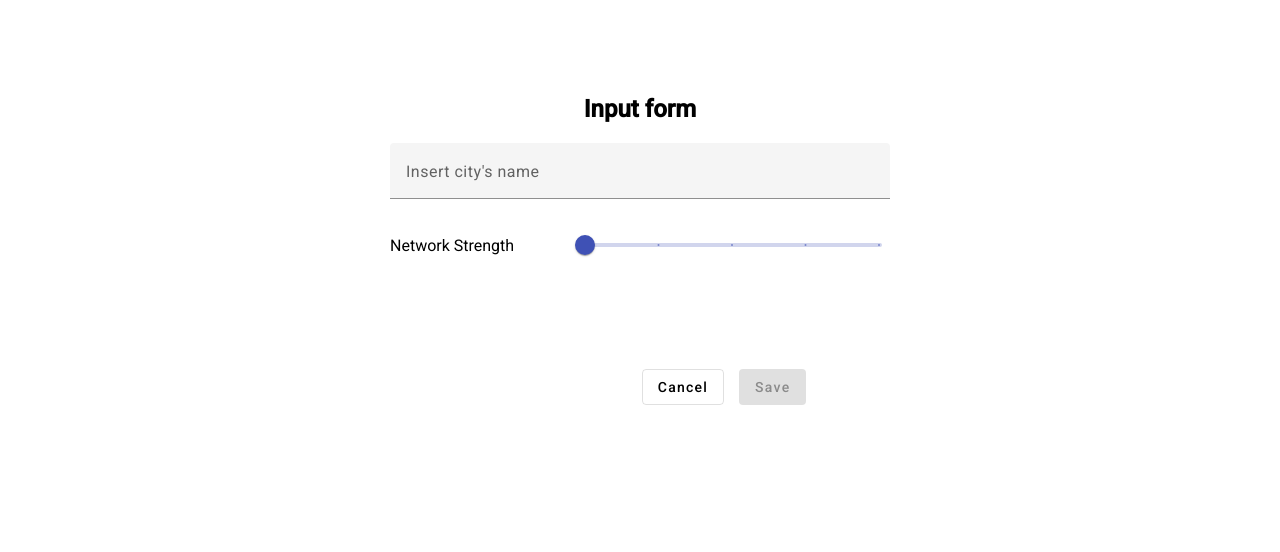
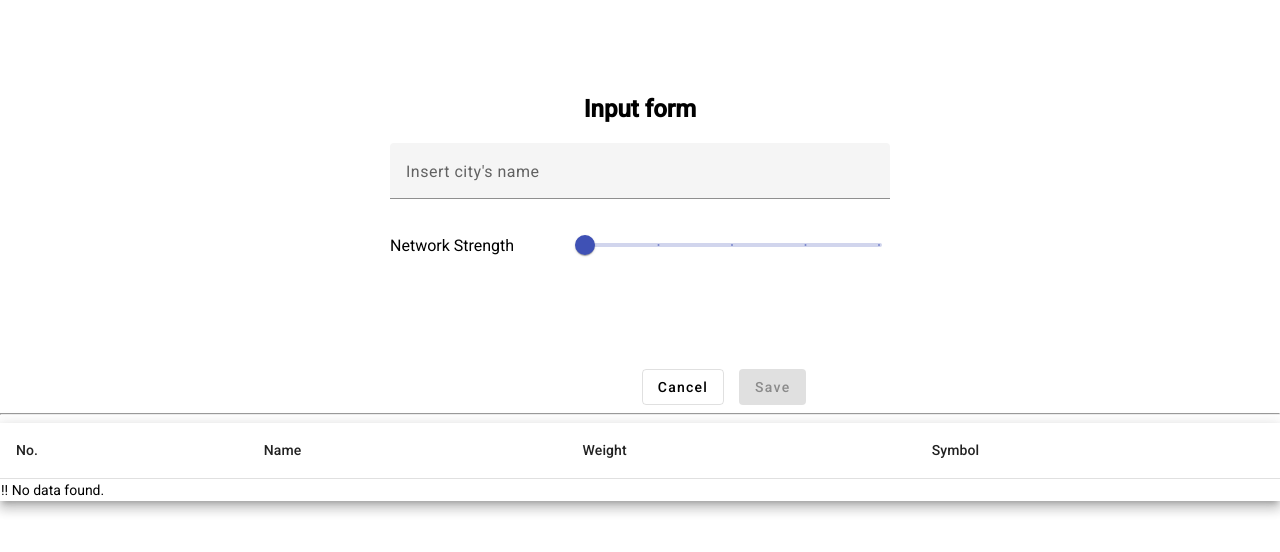
Before and after one commit to TMnd/altice-weather, an Angular app: page / in a window 1280 px wide. Shown: the top 552 px of the page. Built offline with nearby package versions, Linux system fonts and the light colour scheme.

Commit message:
Add data-table. Uncomplete

```diff
--- /dev/null
+++ b/src/app/components/data-table/data-table.component.html
@@ -0,0 +1,37 @@
+<table mat-table [dataSource]="dataSource" class="mat-elevation-z8">
+    <tr class="mat-row" *matNoDataRow>
+        <td class="mat-cell" [attr.colspan]="displayedColumns.length">
+          !! No data found.
+        </td>
+    </tr>
+
+    <!--- Note that these columns can be defined in any order.
+          The actual rendered columns are set as a property on the row definition" -->
+
+    <!-- Position Column -->
+    <ng-container matColumnDef="position">
+      <th mat-header-cell *matHeaderCellDef> No. </th>
+      <td mat-cell *matCellDef="let element"> {{element.position}} </td>
+    </ng-container>
+
+    <!-- Name Column -->
+    <ng-container matColumnDef="name">
+      <th mat-header-cell *matHeaderCellDef> Name </th>
+      <td mat-cell *matCellDef="let element"> {{element.name}} </td>
+    </ng-container>
+
+    <!-- Weight Column -->
+    <ng-container matColumnDef="weight">
+      <th mat-header-cell *matHeaderCellDef> Weight </th>
+      <td mat-cell *matCellDef="let element"> {{element.weight}} </td>
+    </ng-container>
+
+    <!-- Symbol Column -->
+    <ng-container matColumnDef="symbol">
+      <th mat-header-cell *matHeaderCellDef> Symbol </th>
+      <td mat-cell *matCellDef="let element"> {{element.symbol}} </td>
+    </ng-container>
+
+    <tr mat-header-row *matHeaderRowDef="displayedColumns"></tr>
+    <tr mat-row *matRowDef="let row; columns: displayedColumns;"></tr>
+  </table>
--- /dev/null
+++ b/src/app/components/data-table/data-table.component.scss
@@ -0,0 +1,3 @@
+table {
+    width: 100%;
+}
--- /dev/null
+++ b/src/app/components/data-table/data-table.component.ts
@@ -0,0 +1,24 @@
+import { Component } from '@angular/core';
+import {MatTableModule} from '@angular/material/table';
+
+export interface PeriodicElement {
+  name: string;
+  position: number;
+  weight: number;
+  symbol: string;
+}
+
+const ELEMENT_DATA: PeriodicElement[] = [
+];
+
+@Component({
+  selector: 'app-data-table',
+  standalone: true,
+  imports: [MatTableModule],
+  templateUrl: './data-table.component.html',
+  styleUrl: './data-table.component.scss'
+})
+export class DataTableComponent {
+  displayedColumns: string[] = ['position', 'name', 'weight', 'symbol'];
+  dataSource = ELEMENT_DATA;
+}
--- a/src/app/components/input-data/city-search/city-search.component.ts
+++ b/src/app/components/input-data/city-search/city-search.component.ts
@@ -93,9 +93,9 @@ export class CitySearchComponent implements OnInit{
 
   private processCityData = (data: CityData) => {
     const cityPreview = new CityPreviewData(
+      data.name,
       data.main.temp,
       data.weather[0].main,
-      data.weather[0].id,
       data.main.humidity,
       data.main.pressure,
       data.main.sea_level
--- a/src/app/components/input-data/input-data.component.html
+++ b/src/app/components/input-data/input-data.component.html
@@ -9,6 +9,6 @@
    </div>
    <div class="action-area">
       <button mat-stroked-button (click)="resetForm()">{{ 'form.cancel' | translate }}</button>
-      <button mat-flat-button color="primary" [disabled]="isDisabled">{{ 'form.submit' | translate }}</button>
+      <button mat-flat-button color="primary" [disabled]="isDisabled" (click)="submitForm()">{{ 'form.submit' | translate }}</button>
    </div>
 </div>
--- a/src/app/components/input-data/input-data.component.ts
+++ b/src/app/components/input-data/input-data.component.ts
@@ -1,10 +1,10 @@
 import { Component, OnInit } from '@angular/core';
 import { CitySearchComponent } from './city-search/city-search.component';
-import { StrengthSliderComponent } from './strength-slider/strength-slider.component';
 import { InternalizationPipe } from '../../shared/pipes/i18n.pipe';
 import { CityPreviewComponent } from './city-preview/city-preview.component';
 import { MatButtonModule } from '@angular/material/button';
 import { CityPreviewService } from '../../shared/models/city-preview.service';
+import { StrengthSliderComponent } from './strength-slider/strength-slider.component';
 
 @Component({
     selector: 'app-input-data',
@@ -33,8 +33,13 @@ export class InputDataComponent implements OnInit{
         })
     }
 
-    resetForm() {
+    resetForm(): void {
         this.cityPreviewService.removePreviewData();
     }
 
+    submitForm(): void {
+        console.log(this.cityPreviewService.getCityPreview());
+
+    }
+
 }
--- a/src/app/components/input-data/model/city-preview-data.ts
+++ b/src/app/components/input-data/model/city-preview-data.ts
@@ -1,15 +1,15 @@
 export class CityPreviewData {
+    city: string;
     temperature: number;
     weather: string;
-    weatherId: number;
     humidity: number;
     pressure: number;
     sea_level: number;
 
-    constructor(temperature: number, weather: string, weatherId: number, humidity: number, pressure: number, sea_level: number) {
+    constructor(city: string, temperature: number, weather: string, humidity: number, pressure: number, sea_level: number) {
+        this.city = city;
         this.temperature = temperature;
         this.weather = weather;
-        this.weatherId = weatherId;
         this.humidity = humidity;
         this.pressure = pressure;
         this.sea_level = sea_level;
--- a/src/app/pages/home/home.component.html
+++ b/src/app/pages/home/home.component.html
@@ -1 +1,3 @@
 <app-input-data></app-input-data>
+<hr>
+<app-data-table></app-data-table>
--- a/src/app/pages/home/home.component.ts
+++ b/src/app/pages/home/home.component.ts
@@ -1,11 +1,11 @@
 import { Component } from '@angular/core';
 import { InputDataComponent } from '../../components/input-data/input-data.component';
-import { CityPreviewComponent } from '../../components/input-data/city-preview/city-preview.component';
+import { DataTableComponent } from '../../components/data-table/data-table.component';
 
 @Component({
   selector: 'app-home',
   standalone: true,
-  imports: [InputDataComponent, CityPreviewComponent],
+  imports: [InputDataComponent, DataTableComponent],
   templateUrl: './home.component.html',
   styleUrl: './home.component.scss'
 })
```
